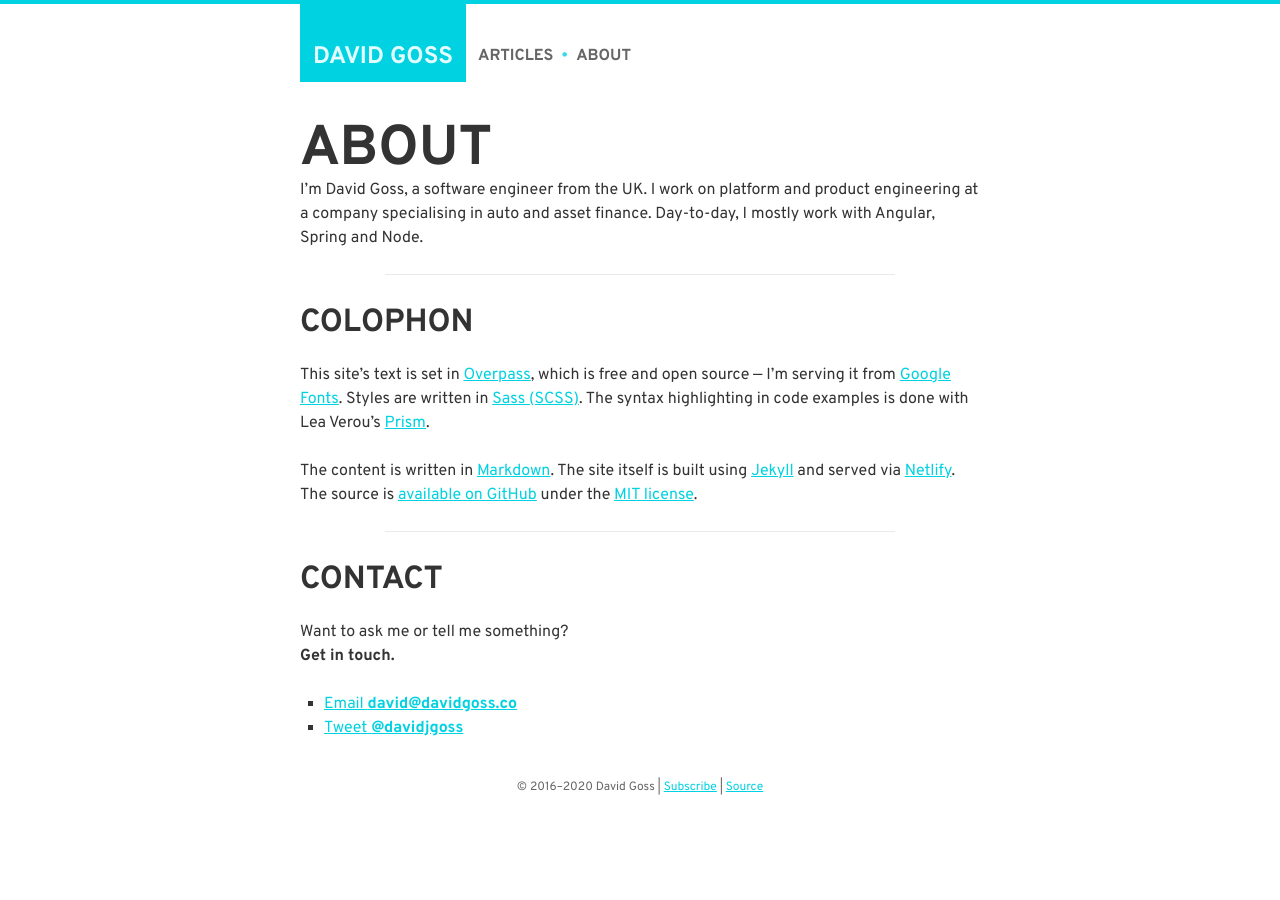
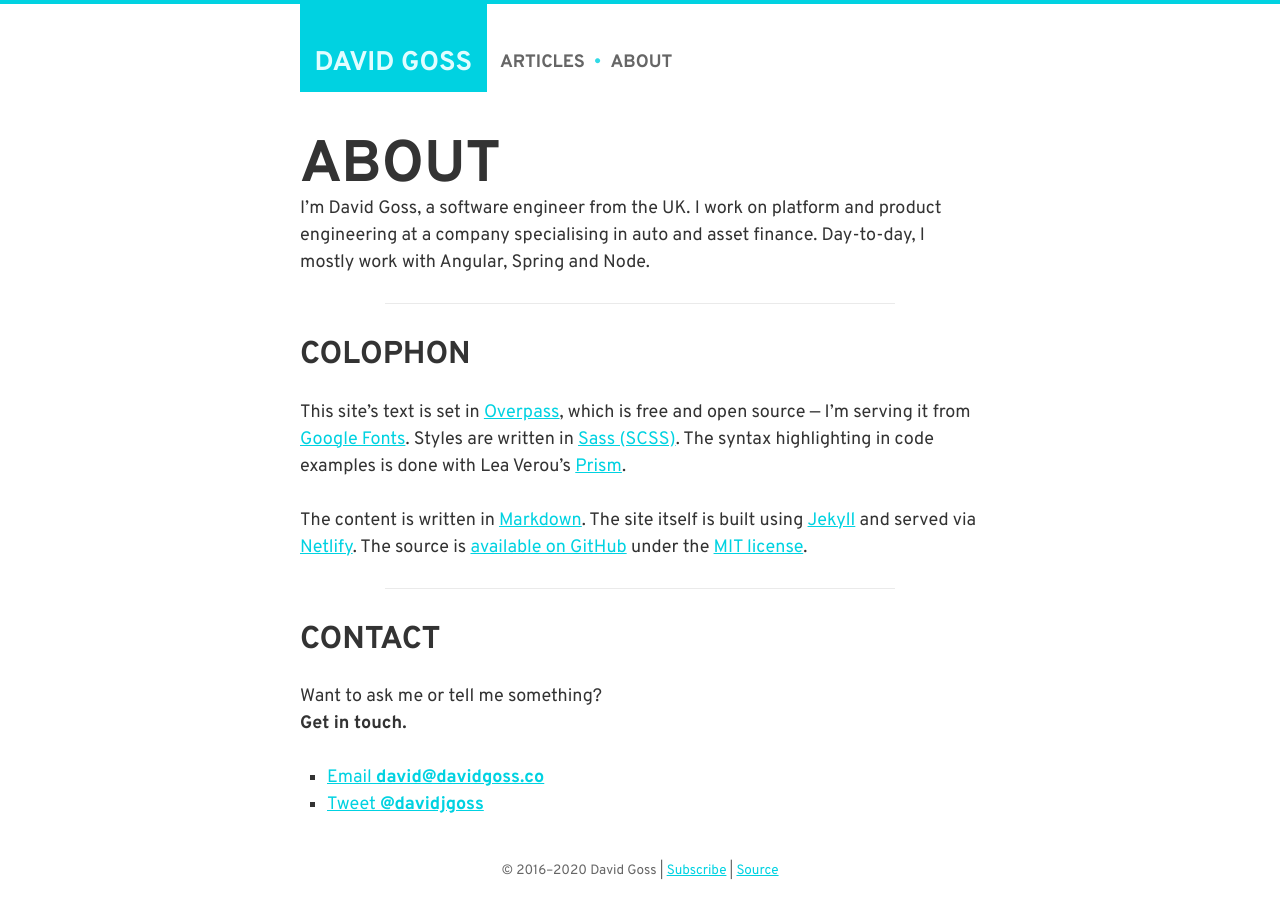
Before and after one commit to davidjgoss/davidjgoss.co, a Jekyll site: the page built from about.md, in a window 1280 px wide. Built offline with Jekyll 4.4.1, drawn with Linux system fonts in a browser that asks for light colours.

Commit message:
bump the base font size

```diff
--- a/_sass/global/_global.scss
+++ b/_sass/global/_global.scss
@@ -1,7 +1,7 @@
 html {
 	background: #fff;
 	color: $base-color;
-	font-size: 16px;
+	font-size: 18px;
 	font-family: $base-font;
 	padding: 0 1em;
 	border-top: 0.25em solid $dark-theme-color;
@@ -33,12 +33,12 @@ h1, h2, h3, h4, h5, h6 {
 }
 
 h1 {
-	font-size: 3.5em;
+	font-size: 3.25em;
 	line-height: 1em;
 }
 
 h2 {
-	font-size: 2em;
+	font-size: 1.75em;
 	line-height: 1em;
 }
 
```
